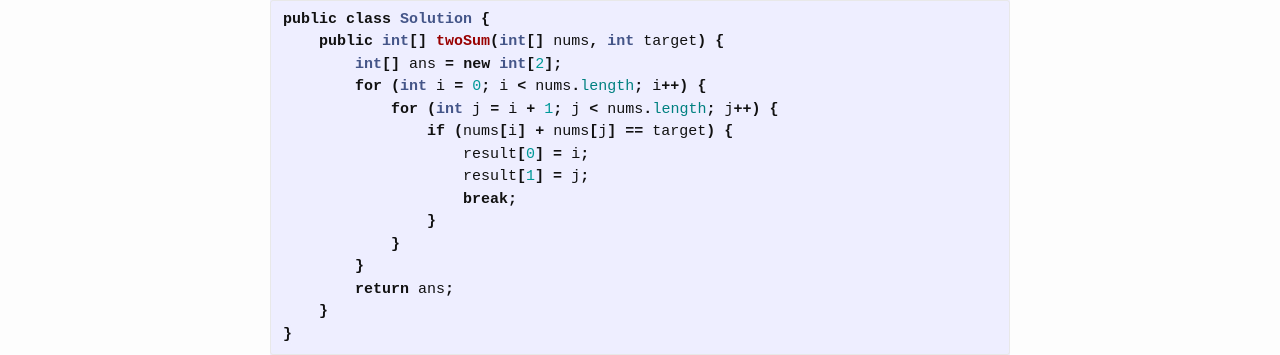
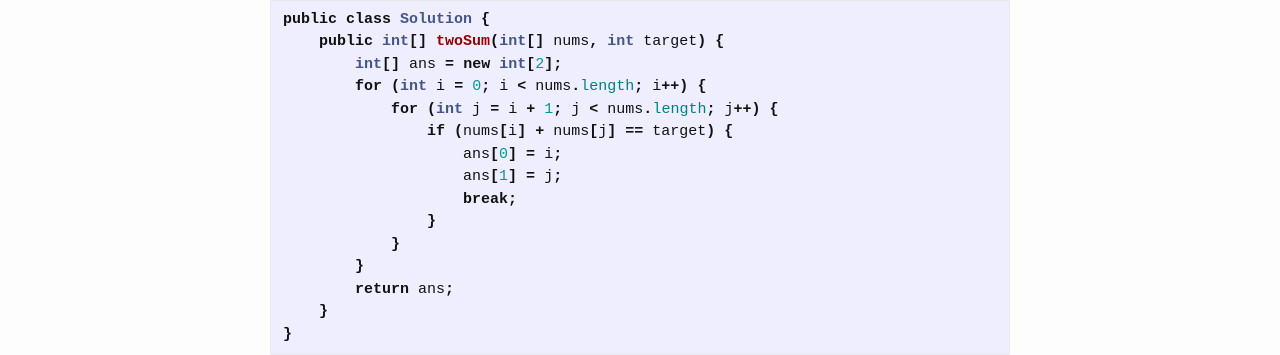
Before and after one commit to willseeyou/willseeyou.github.io, a Jekyll site: the page built from _posts/leetcode/2016-02-24-leetcode-twosum.md, in a window 1280 px wide. Shown: the part 532-887 px from the top of the page. Built offline with Jekyll 4.4.1, drawn with Linux system fonts in a browser that asks for light colours.

Commit message:
Fix error value

```diff
--- a/_posts/leetcode/2016-02-24-leetcode-twosum.md
+++ b/_posts/leetcode/2016-02-24-leetcode-twosum.md
@@ -26,8 +26,8 @@ public class Solution {
         for (int i = 0; i < nums.length; i++) {
             for (int j = i + 1; j < nums.length; j++) {
                 if (nums[i] + nums[j] == target) {
-                    result[0] = i;
-                    result[1] = j;
+                    ans[0] = i;
+                    ans[1] = j;
                     break;
                 }
             }
```
